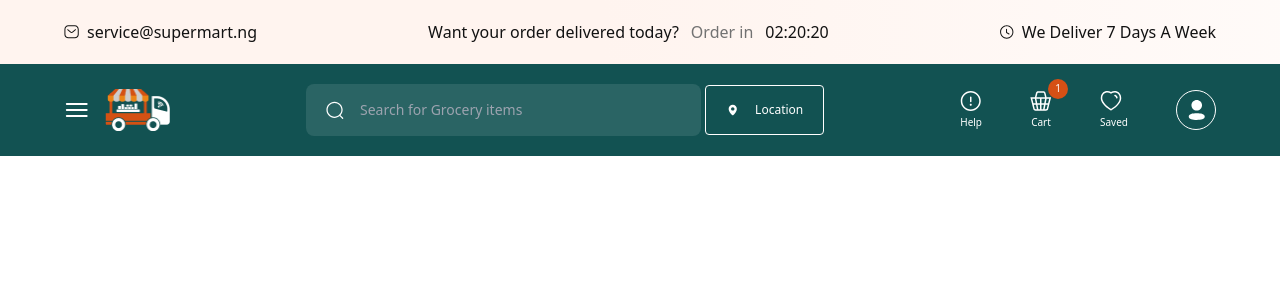
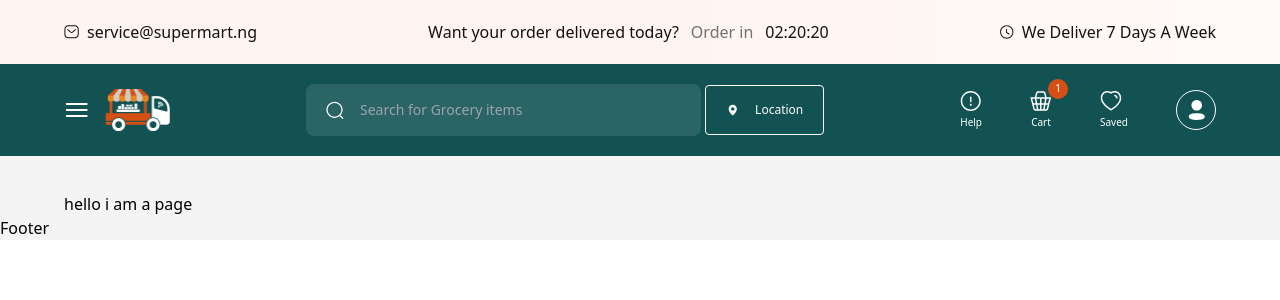
Before and after one commit to Dr-Oxy/Bazaar, a Next.js app: page / in a window 1280 px wide. Shown: the top 300 px of the page. Built offline with nearby package versions, Linux system fonts and the light colour scheme.

Commit message:
edited layout

```diff
--- a/components/layouts/BazaarLayout.js
+++ b/components/layouts/BazaarLayout.js
@@ -4,10 +4,12 @@ import Footer from './Footer';
 
 const BazaarLayout = ({ children }) => {
   return (
-    <div>
+    <div className="bg-off-white">
       <Header />
 
-      <main className="bg-green-400 text-black">{children}</main>
+      <div className="pt-48 text-black px-4 xl:px-0  max-w-6xl mx-auto">
+        {children}
+      </div>
 
       <Footer />
     </div>
--- /dev/null
+++ b/components/sections/index.js
@@ -0,0 +1,2 @@
+export { default as GroceryCard } from './GroceryCard';
+export { default as ProductCard } from './ProductCard';
```
